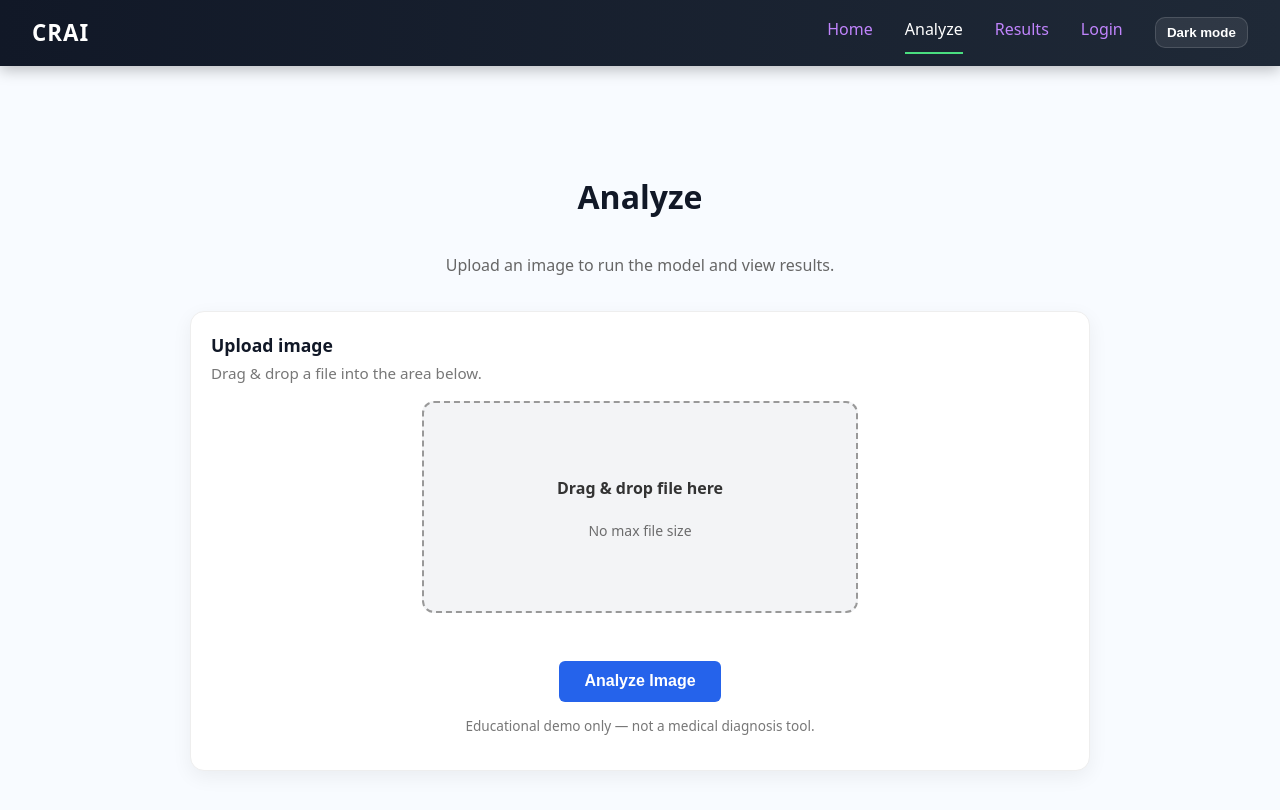
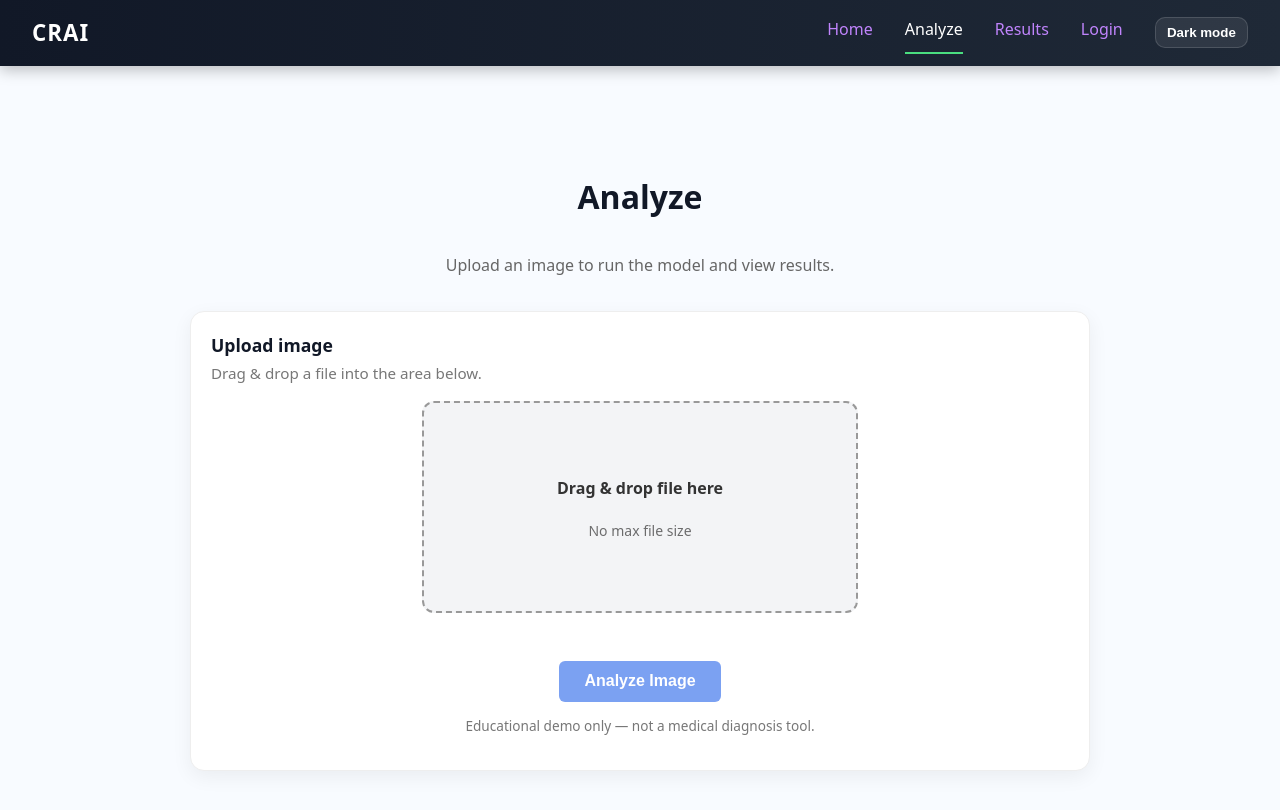
Before and after one commit to Filimon-Coding/DeepLung, a React (Vite) app in the folder frontend/: page /analyze in a window 1280 px wide. Shown: the top 810 px of the page. Built offline with nearby package versions, Linux system fonts and the light colour scheme; no server answers.

Commit message:
UI: add spinner and theme-based button styling

```diff
--- /dev/null
+++ b/frontend/src/components/AnalyzeButton/AnalyzeButton.css
@@ -0,0 +1,33 @@
+.analyze-button {
+  display: inline-flex;
+  align-items: center;
+  justify-content: center;
+  gap: 0.5rem;
+
+  padding: 0.9rem 1.4rem;
+  border-radius: 12px;
+  border: none;
+
+  font-weight: 600;
+  font-size: 0.95rem;
+
+  background: var(--accent);
+  color: white;
+
+  cursor: pointer;
+  transition: all 0.2s ease;
+}
+
+.analyze-button:hover:not(:disabled) {
+  transform: translateY(-1px);
+  filter: brightness(1.05);
+}
+
+.analyze-button:active:not(:disabled) {
+  transform: translateY(0);
+}
+
+.analyze-button:disabled {
+  opacity: 0.6;
+  cursor: not-allowed;
+}
--- a/frontend/src/components/AnalyzeButton/AnalyzeButton.tsx
+++ b/frontend/src/components/AnalyzeButton/AnalyzeButton.tsx
@@ -1,32 +1,38 @@
+import "./AnalyzeButton.css";
+import Spinner from "../Spinner/Spinner";
+
 type AnalyzeButtonProps = {
   onClick: () => void;
   disabled?: boolean;
   label?: string;
+  isLoading?: boolean;
 };
 
 /**
  * AnalyzeButton
- *
- * A reusable button component.
- * The parent component (AnalyzePage) controls:
- * - what happens on click
- * - whether it is disabled
- * - what label it shows
+ * Reusable button controlled by parent (AnalyzePage).
  */
 function AnalyzeButton({
   onClick,
   disabled = false,
   label = "Analyze Image",
-}:
-AnalyzeButtonProps) {
+  isLoading = false,
+}: AnalyzeButtonProps) {
   return (
     <button
       className="analyze-button"
       type="button"
       onClick={onClick}
-      disabled={disabled}
+      disabled={disabled || isLoading}
     >
-      {label}
+      {isLoading ? (
+        <span style={{ display: "inline-flex", gap: "0.5rem", alignItems: "center" }}>
+          <Spinner label="Analyzing" size={18} />
+          Analyzing...
+        </span>
+      ) : (
+        label
+      )}
     </button>
   );
 }
--- /dev/null
+++ b/frontend/src/components/Spinner/Spinner.css
@@ -0,0 +1,25 @@
+.spinner-wrap {
+  display: inline-flex;
+  align-items: center;
+  justify-content: center;
+}
+
+.spinner {
+  display: inline-block;
+  border-radius: 999px;
+  border: 2px solid rgba(255, 255, 255, 0.35);
+  border-top-color: rgba(255, 255, 255, 0.95);
+  animation: spin 0.8s linear infinite;
+}
+
+/* If your button is light in light mode, this keeps contrast OK */
+:root[data-theme="dark"] .spinner {
+  border: 2px solid rgba(255, 255, 255, 0.35);
+  border-top-color: rgba(255, 255, 255, 0.95);
+}
+
+@keyframes spin {
+  to {
+    transform: rotate(360deg);
+  }
+}
--- /dev/null
+++ b/frontend/src/components/Spinner/Spinner.tsx
@@ -0,0 +1,22 @@
+import "./Spinner.css";
+
+type SpinnerProps = {
+  /** Accessible label for screen readers */
+  label?: string;
+  /** Optional size in px (defaults to 18) */
+  size?: number;
+};
+
+/**
+ * Spinner
+ * Small loading indicator (theme-friendly).
+ */
+function Spinner({ label = "Loading", size = 18 }: SpinnerProps) {
+  return (
+    <span className="spinner-wrap" aria-label={label} role="status">
+      <span className="spinner" style={{ width: size, height: size }} />
+    </span>
+  );
+}
+
+export default Spinner;
--- a/frontend/src/index.css
+++ b/frontend/src/index.css
@@ -16,13 +16,14 @@
   --border: rgba(17, 24, 39, 0.08);
   --shadow: 0 10px 24px rgba(0, 0, 0, 0.08);
 
-  /* Text hierarchy */
   --text-secondary: #4b5563; /* stronger than muted */
   --muted: #6b7280;          /* current muted */
   --text-muted: #9ca3af;     /* lightest */
 
   --error: #dc2626;          /* strong red */
   --error-bg: #fee2e2;       /* soft red background */
+
+  --accent: #2563eb;
 }
 
 /* DARK MODE VARIABLES */
@@ -33,13 +34,14 @@
   --border: rgba(255, 255, 255, 0.08);
   --shadow: 0 10px 24px rgba(0, 0, 0, 0.35);
 
-    /* Text hierarchy */
   --text-secondary: #cbd5e1; /* clearer in dark mode */
   --muted: #9ca3af;          /* current muted */
   --text-muted: #94a3b8;     /* slightly clearer than muted */
 
   --error: #f87171;          /* lighter red for dark */
   --error-bg: rgba(248, 113, 113, 0.1);
+
+    --accent: #3b82f6;
 }
 
 body {
--- a/frontend/src/pages/AnalyzePage.tsx
+++ b/frontend/src/pages/AnalyzePage.tsx
@@ -89,8 +89,8 @@ function AnalyzePage() {
         {/* Analyze Button moved inside upload card */}
         <div className="analyze-button-row">
           <AnalyzeButton
-            disabled={!selectedFile || isLoading}
-            label={isLoading ? "Analyzing..." : "Analyze Image"}
+            disabled={!selectedFile}
+            isLoading={isLoading}
             onClick={handleAnalyze}
           />
         </div>
```
